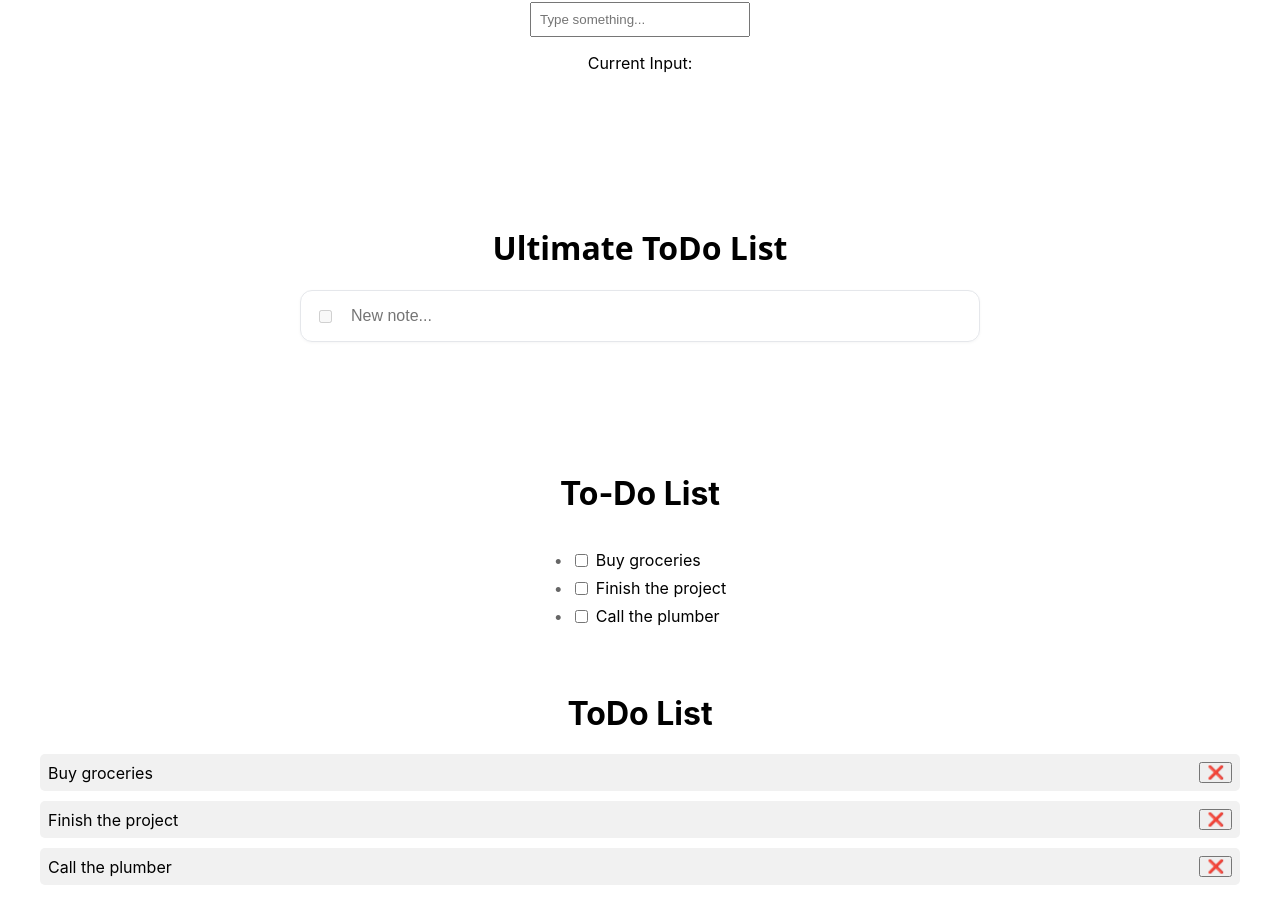
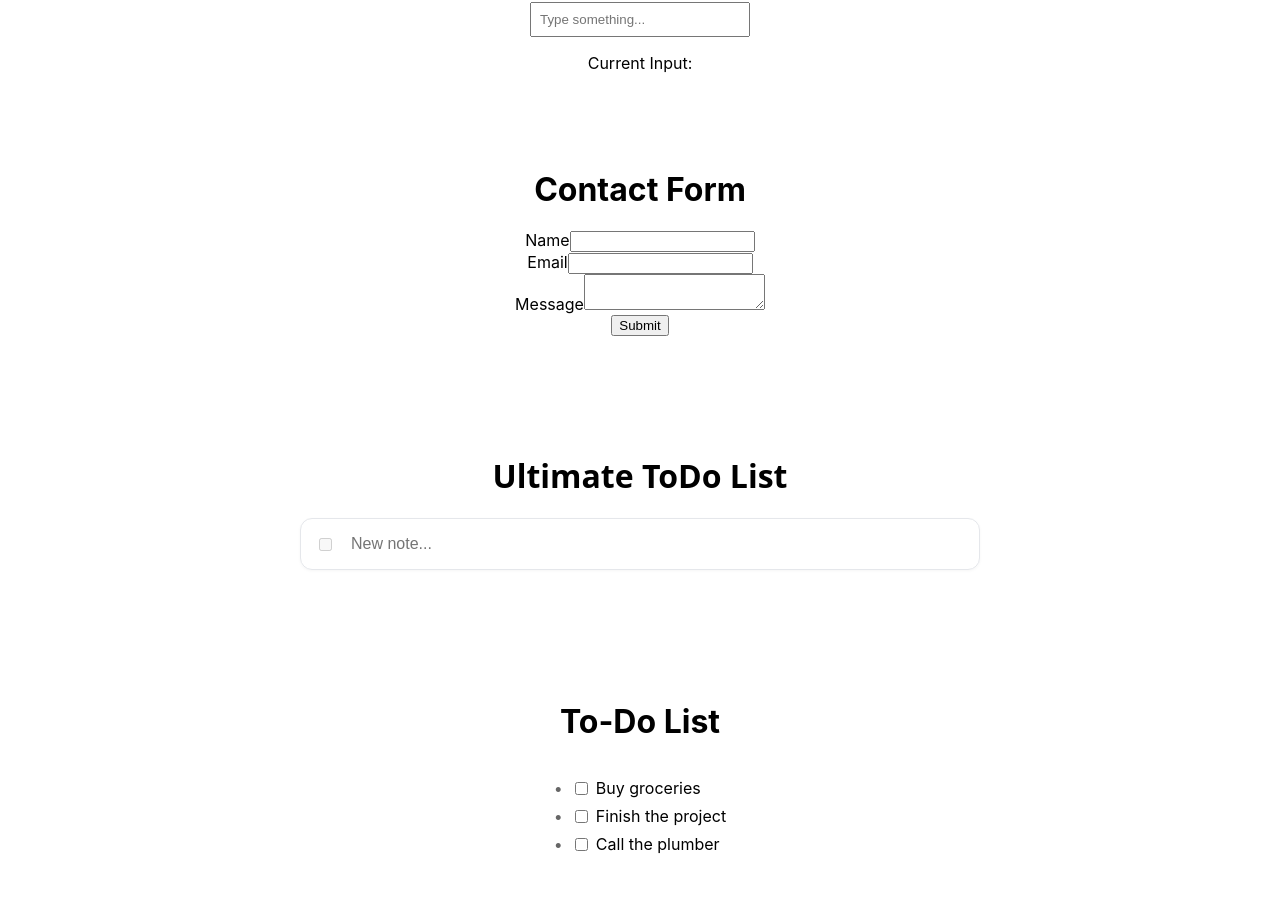
Before and after one commit to Ahmed-Estiak/react-js-journey, a React (Create React App) app in the folder hello-react/: page / in a window 1280 px wide. Shown: the part 1612-2535 px from the top of the page. Built offline with nearby package versions, Linux system fonts and the light colour scheme.

Commit message:
initial contact form

```diff
--- a/hello-react/src/App.js
+++ b/hello-react/src/App.js
@@ -9,6 +9,7 @@
 import UltimateToDo from './all_components/ultimate-to-do';
 import Parent from './other/parent';
 import LightToDo from './all_components/light-to-do';
+import ContactForm from './all_components/contact-form';
 
 
 function App() {
@@ -26,6 +27,9 @@
       </div>
       <div style={{ padding: "20px" }}>
         <LiveInput />
+      </div>
+      <div style={{ padding: "20px" }}>
+        <ContactForm />
       </div>
       <div style={{ padding: "20px" }}>
         <UltimateToDo />
--- /dev/null
+++ b/hello-react/src/all_components/contact-form.js
@@ -0,0 +1,58 @@
+import React, { useState } from "react";
+
+function ContactForm(){
+  const [formData, setFormData] = useState({
+    name: "",
+    email: "",
+    message: "",
+    isSubmitted: false,
+    error: "",
+    success: false,
+
+  });
+
+  const handleChange=(e)=>{
+    setFormData({...formData, [e.target.name]: e.target.value});
+  }
+
+  const handleSubmit=(e)=>{
+    e.preventDefault();
+    if(formData.name.trim() === "" || formData.email.trim() === "" || formData.message.trim() === ""){
+      setFormData({...formData, error: "All fields are required"});
+      return;
+    }
+    setFormData({...formData, isSubmitted: true, error: "", success: true});
+    setTimeout(()=>{
+      setFormData({...formData, isSubmitted: false, success: false});
+    }, 3000);
+  }
+
+  return(
+    <div className="contact-form-container">
+      <h1>Contact Form</h1>
+      <form onSubmit={handleSubmit}>
+        <div className="form-group">
+          <label htmlFor="name">Name</label>
+          <input type="text" id="name" name="name" value={formData.name} onChange={handleChange} required/>
+        </div>
+        <div className="form-group">
+          <label htmlFor="email">Email</label>
+          <input type="email" id="email" name="email" value={formData.email} onChange={handleChange} required/>
+        </div>
+        <div className="form-group">
+          <label htmlFor="message">Message</label>
+          <textarea id="message" name="message" value={formData.message} onChange={handleChange} required/>
+        </div>
+
+        {formData.error && <p className="error">{formData.error}</p>}
+          {formData.success && <p className="success">Message sent successfully!</p>}
+
+        <button type="submit" disabled={formData.isSubmitted}>
+          {formData.isSubmitted ? "Sending..." : "Submit"}
+        </button>
+      </form>
+    </div>
+  )
+}
+
+export default ContactForm;
```
